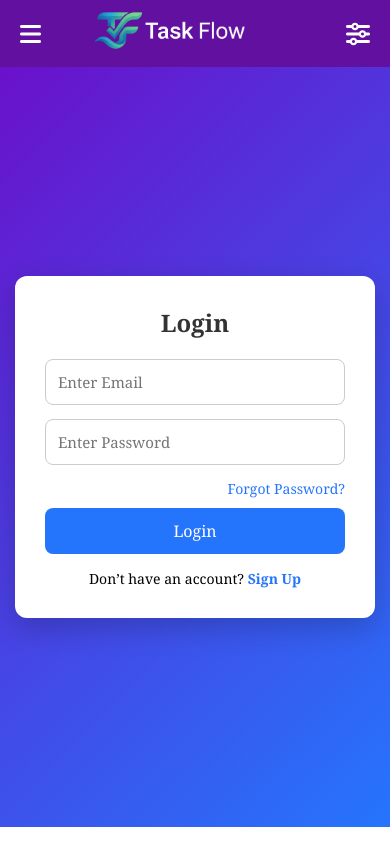
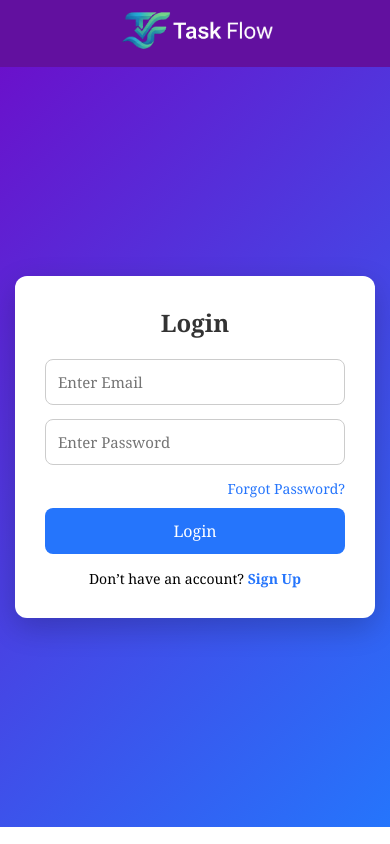
Before and after one commit to deceptiveneeraj/taskflow, a React (Vite) app: page /login in a window 390 px wide. Built offline with nearby package versions, Linux system fonts and the light colour scheme; no server answers.

Commit message:
correct in stylesheet

```diff
--- a/src/App.css
+++ b/src/App.css
@@ -8,7 +8,11 @@
 nav {
     width: 100%;
     background-color: #62109F;
+    position: sticky;
+    top: 0;           /* ✅ REQUIRED */
+    z-index: 1000;    /* ✅ so it stays above content */
 }
+
 
 nav ul {
     display: flex;
@@ -56,6 +60,7 @@ nav ul li a:hover {
 }
 
 aside {
+    position: fixed;
     min-width: 16%;
     background-color: #62109F;
     min-height: 84vh;
@@ -89,6 +94,7 @@ section {
     display: inline-block;
     vertical-align: top;
     margin-top: 2%;
+    margin-left: 16%;
     padding: 1%;
     height: 84vh;
     width: 84%;
@@ -515,7 +521,7 @@ section {
 }
 
 /* 📱 Mobile view */
-@media (max-width: 1000px) {
+@media (max-width: 768px) {
     .mobile-icon {
         display: block;
         font-size: 24px;
@@ -530,9 +536,7 @@ section {
     }
 
     .logo-item {
-        display: flex;
-        align-items: center;
-        justify-content: center;
+        margin: auto;
     }
 
     .nav-mobile {
@@ -604,6 +608,7 @@ section {
     }
 
     section {
+        margin-left: 0;
         width: 100%;
     }
 
--- a/src/components/Navbar.jsx
+++ b/src/components/Navbar.jsx
@@ -42,9 +42,9 @@ const Navbar = () => {
     <>
       <nav>
         <ul>
-          <li className="mobile-icon" onClick={toggleSidebar}>
+          {uid && <li className="mobile-icon" onClick={toggleSidebar}>
             <i className="fa fa-navicon"></i>
-          </li>
+          </li>}
 
           <li className="logo-item">
             <NavLink to="/" className={({ isActive }) => isActive ? "navIsActive" : ""}>
@@ -52,9 +52,9 @@ const Navbar = () => {
             </NavLink>
           </li>
 
-          <li className="mobile-icon" onClick={toggleMenu}>
+          {uid && <li className="mobile-icon" onClick={toggleMenu}>
             <i className="fa fa-sliders"></i>
-          </li>
+          </li>}
 
           <li className="desktop-only"><NavLink to="/">Home</NavLink></li>
           <li className="desktop-only"><NavLink to="/profile">Profile</NavLink></li>
```
